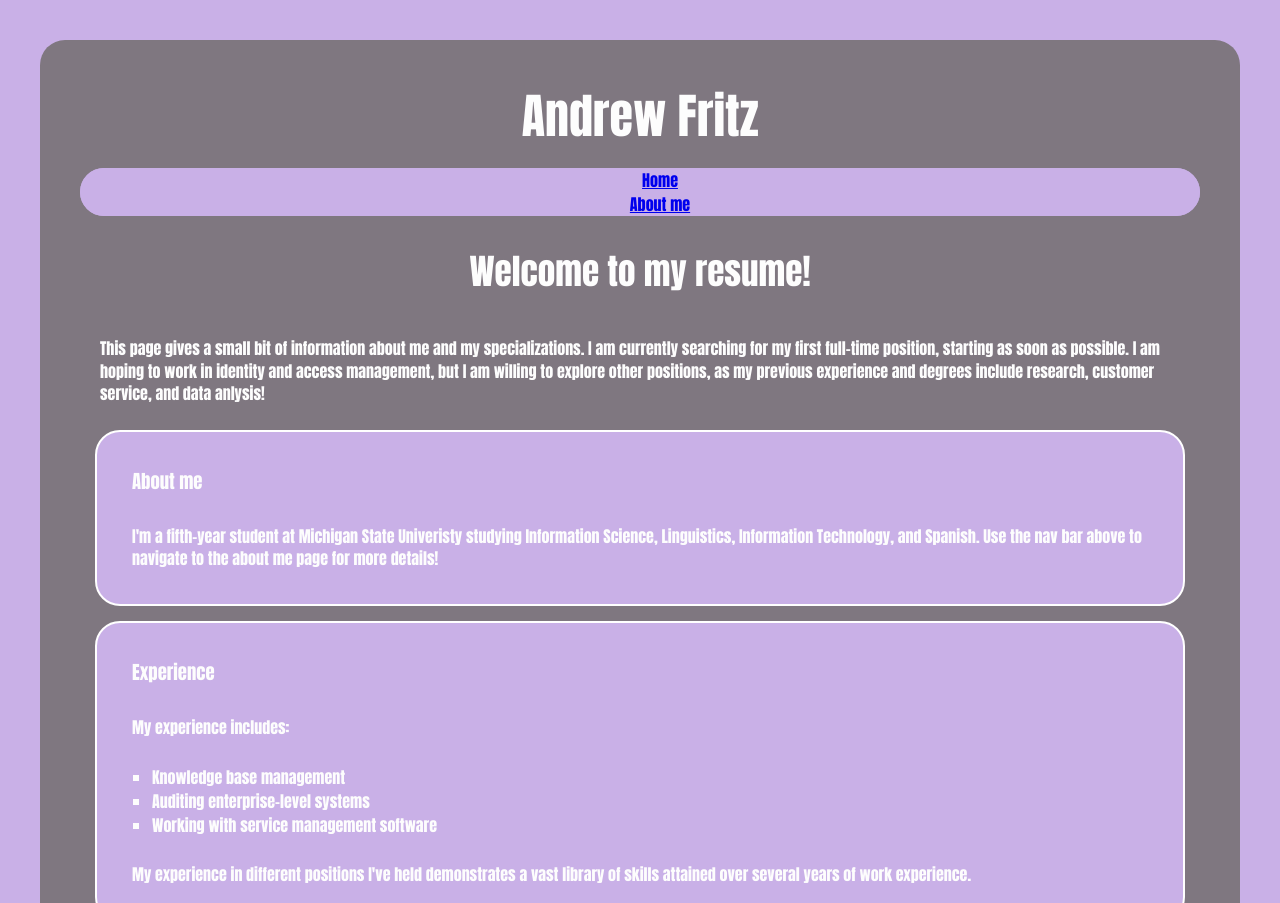
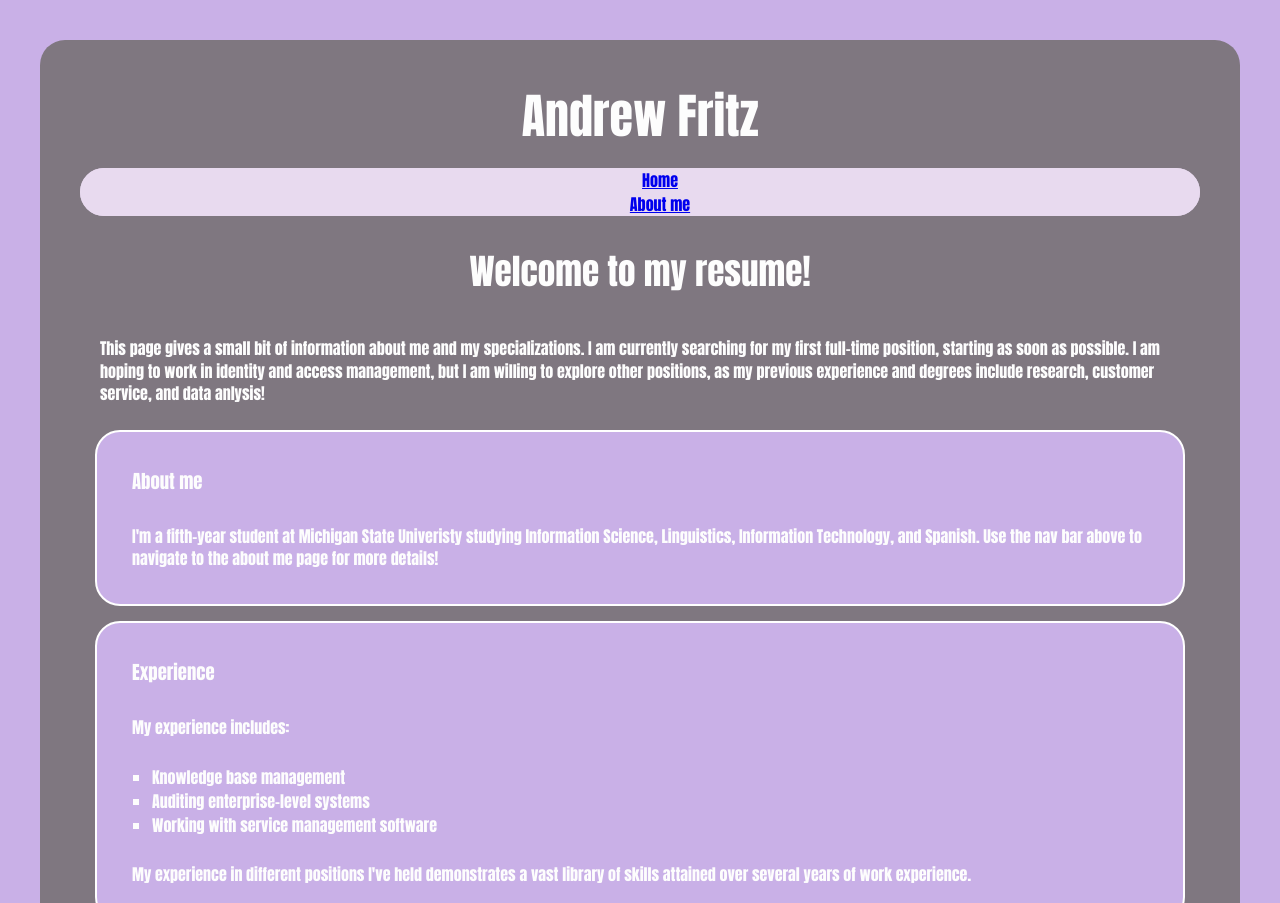
Before and after one commit to andrewfrxtz/final-project, a plain HTML site: page index.html in a window 1280 px wide. Shown: the top 903 px of the page. Drawn offline with Linux system fonts and the light colour scheme.

Commit message:
Small change to nav bar

```diff
--- a/screen.css
+++ b/screen.css
@@ -20,7 +20,7 @@ ul {
     list-style-type: none;
     text-align: center;
     border-radius: 25px;
-    background-color: #c9b0e7;
+    background-color: #E8DAEF;
     position: -webkit-sticky;
     position: sticky;
     top: 0;
```
